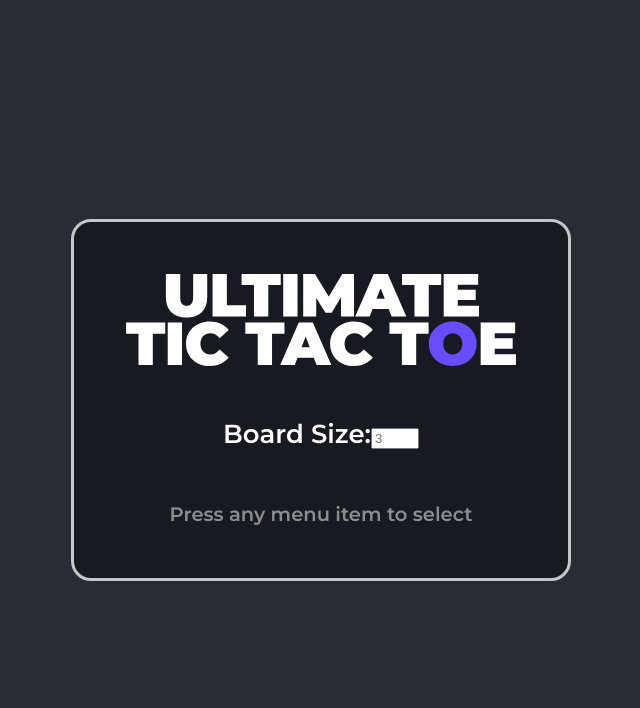
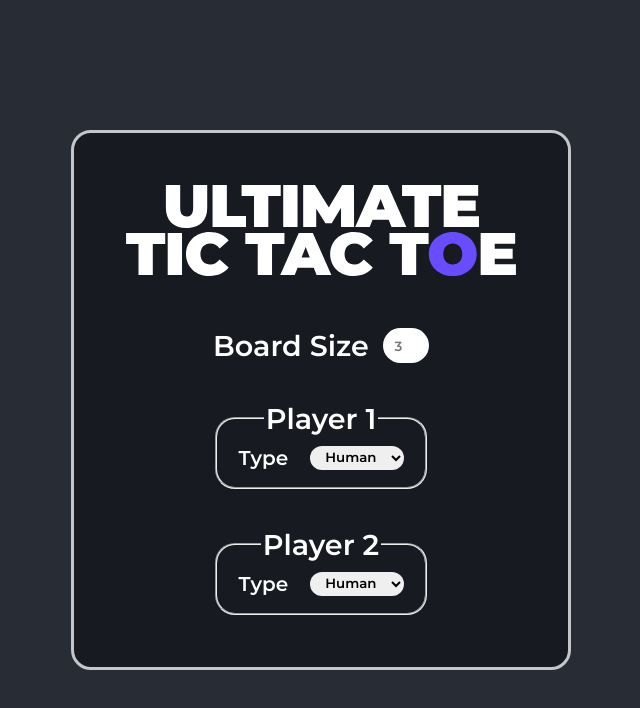
Before and after one commit to tomas-sucena/2025-FEUP-IA, a React (Create React App) app in the folder proj1/: page /menu/new-game in a window 1280 px wide. Shown: the top 708 px of the page, without its empty margins (319-959 px from the left). Built offline with nearby package versions, Linux system fonts and the light colour scheme.

Commit message:
feat(proj1): design game menu

```diff
--- a/proj1/src/components/Menu.css
+++ b/proj1/src/components/Menu.css
@@ -1,4 +1,4 @@
-#menu {
+.menu {
   display: flex;
   flex-direction: column;
   align-items: center;
@@ -9,8 +9,13 @@
   padding: 2em;
 }
 
-#menu-title {
+.menu-title {
   width: 15em;
+}
+
+.menu small {
+  opacity: 0.5;
+  font-size: 0.75em;
 }
 
 .menu-options {
@@ -27,7 +32,31 @@
   transition-duration: 0.1s;
 }
 
-#menu > small {
-  opacity: 0.5;
-  font-size: 0.75em;
+.menu label {
+  display: flex;
+  flex-direction: row;
+  justify-content: space-between;
+  gap: 0.5em;
 }
+
+.menu fieldset {
+  display: flex;
+  flex-direction: column;
+  gap: 0.5em;
+  border-radius: 20px;
+}
+
+.menu fieldset label {
+  gap: 0.5em;
+  font-size: 0.7em;
+}
+
+.menu select {
+  width: 7em;
+}
+
+.menu select,
+.menu input {
+  border-radius: 20px;
+  text-align: center;
+}
--- a/proj1/src/components/Menu.tsx
+++ b/proj1/src/components/Menu.tsx
@@ -8,10 +8,9 @@ import './Menu.css';
 
 export default function Menu() {
   return (
-    <div id="menu">
-      <img id="menu-title" src={Logo} alt="Ultimate Tic-Tac-Toe" />
+    <div className="menu">
+      <img className="menu-title" src={Logo} alt="Ultimate Tic-Tac-Toe" />
       <Outlet />
-      <small>Press any menu item to select</small>
     </div>
   );
 }
--- a/proj1/src/index.css
+++ b/proj1/src/index.css
@@ -37,3 +37,9 @@ button {
   color: inherit;
   font: inherit;
 }
+
+input,
+select {
+  border: none;
+  font-family: inherit;
+}
--- a/proj1/src/pages/MainMenu.tsx
+++ b/proj1/src/pages/MainMenu.tsx
@@ -9,6 +9,7 @@ export default function MainMenu() {
   ];
 
   return (
+    <>
       <ul className="menu-options">
         {options.map((option) => (
           <li>
@@ -20,5 +21,7 @@ export default function MainMenu() {
           </li>
         ))}
       </ul>
+      <small>Press any menu item to select</small>
+    </>
   );
 }
--- a/proj1/src/pages/NewGameMenu.tsx
+++ b/proj1/src/pages/NewGameMenu.tsx
@@ -1,19 +1,51 @@
-import { Form, Link } from 'react-router';
+import { useState } from 'react';
 
-const PlayerMenu = () => {
-  const typeOptions = [
-    { label: 'Human', value: false },
-    { label: 'AI', value: true },
+// a menu for configuring the players
+const PlayerMenu = ({ player }: { player: number }) => {
+  const typeOptions = ['Human', 'AI'];
+  const difficultyOptions = [
+    { label: 'Random', depth: 0 },
+    { label: 'Easy', depth: 1 },
+    { label: 'Medium', depth: 3 },
+    { label: 'Hard', depth: 5 },
   ];
+
+  // initialize the state
+  const [playerType, setPlayerType] = useState('Human');
 
   return (
     <fieldset>
-      <legend>Player</legend>
-      <select name="isAI">
-        {typeOptions.map((option) => (
-          <option value="">{option.label}</option>
-        ))}
-      </select>
+      <legend>Player {player}</legend>
+
+      <label>
+        Type
+        <select
+          id={`player-${player}-type`}
+          name="type"
+          value={playerType}
+          onChange={(event) => setPlayerType(event.target.value)}
+          required
+        >
+          {typeOptions.map((option) => (
+            <option key={`type-${option}`} value={option}>
+              {option}
+            </option>
+          ))}
+        </select>
+      </label>
+
+      {playerType === 'AI' && (
+        <label>
+          Difficulty
+          <select id={`player-${player}-difficulty`} name="difficulty">
+            {difficultyOptions.map((option) => (
+              <option key={`difficulty-${option.depth}`} value={option.depth}>
+                {option.label}
+              </option>
+            ))}
+          </select>
+        </label>
+      )}
     </fieldset>
   );
 };
@@ -27,9 +59,14 @@ export default function NewGameMenu() {
   ];
 
   return (
-    <form method="post">
-      <label>Board Size:</label>
-      <input type="number" name="size" placeholder="3" min="2" max="5" />
+    <form className="menu-options" method="post">
+      <label>
+        Board Size
+        <input type="number" name="size" placeholder="3" min="2" max="6" />
+      </label>
+
+      <PlayerMenu player={1} />
+      <PlayerMenu player={2} />
     </form>
   );
 }
```
Lines whose indentation alone changed are shown as unchanged.
